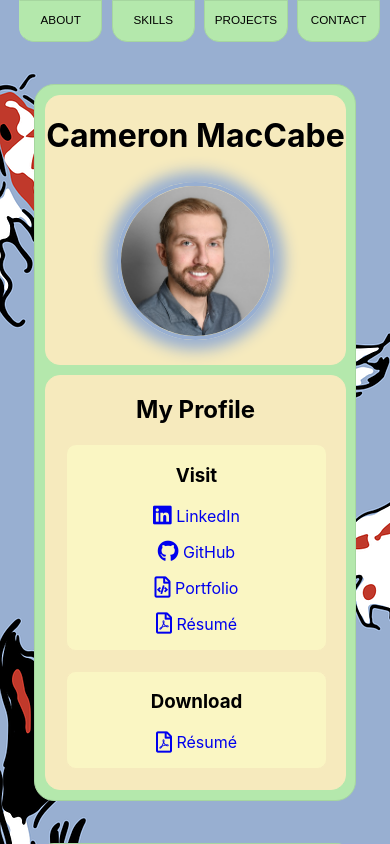
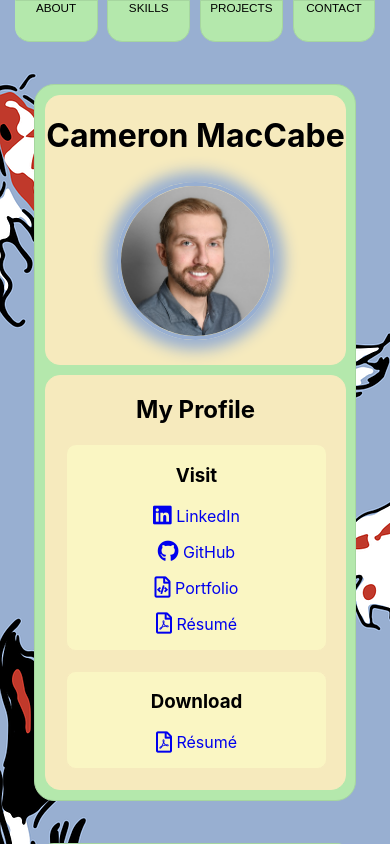
Before and after one commit to MacCabe1888/Professional-Portfolio, a React (Create React App) app: page / in a window 390 px wide. Shown: the top 844 px of the page. Built offline with nearby package versions, Linux system fonts and the light colour scheme.

Commit message:
made spacing of nav tabs and text uniform and centered, added background-color change to .nav-tab:active

```diff
--- a/src/components/Nav/style.css
+++ b/src/components/Nav/style.css
@@ -115,21 +115,26 @@ a.right.active > .nav-tab > .nav-text {
 
   nav > a, .tab-space {
     display: flex;
-    width: 25vw;
+    width: 22.5vw;
     height: 5vh;
     max-height: none;
+    margin: 0 1.25vw;
     transform: none !important;
   }
 
   .nav-tab {
-    width: 90%;
+    width: 100%;
     border-radius: 0 0 15px 15px !important;
+  }
+
+  .nav-tab:active {
+    background-color: #a6d69f;
   }
 
   .nav-text {
     writing-mode: horizontal-tb;
-    line-height: 12px;
     font-size: 3vw;
+    margin: 0;
     transform: none !important;
   }
 }
```
